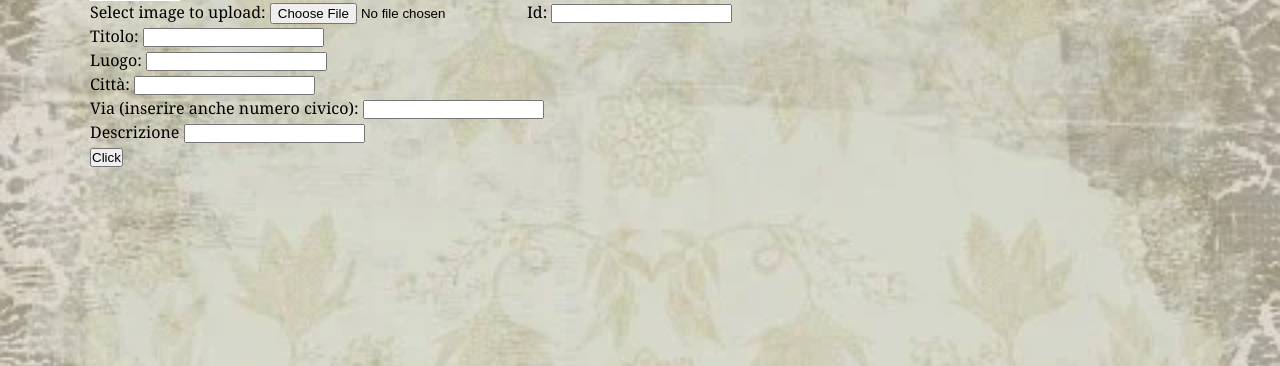
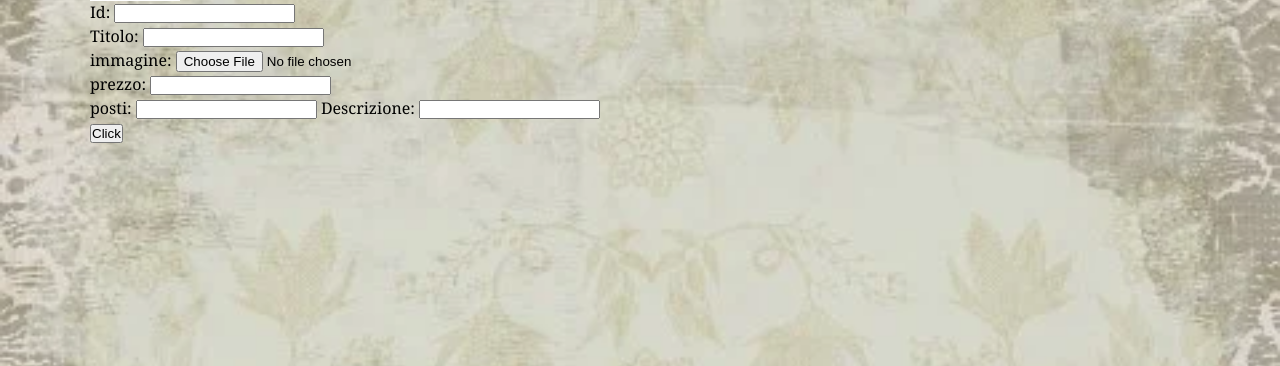
Before and after one commit to MarcelloPignata/OpenDay2020, a PHP site: page /Modifica.html in a window 1280 px wide. Shown: the part 80-446 px from the top of the page. Run offline with PHP 8.4, Linux system fonts and the light colour scheme.

Commit message:
Add files via upload
modifica per aggiunta immagine

```diff
--- a/Web/public_html/Modifica.html
+++ b/Web/public_html/Modifica.html
@@ -62,9 +62,6 @@
 
   <form Name="Dati" Method="post" Action= "prova.php" enctype="multipart/form-data" >
 
-    Select image to upload:
-
-      <input type="file" name="fileToUpload" id="fileToUpload">
 
 
 
@@ -80,25 +77,24 @@
 
        <br>
 
-       Luogo:
+       immagine:
 
-       <Input Name="luogo" Type ="Text">
+      <input type="file" name="fileToUpload" id="fileToUpload">
 
-       <br>
+      <br>
 
-       Città:
+      prezzo:
 
-       <Input Name="città" Type ="Text">
+      <Input Name="prezzo" Type ="Text">
 
-       <br>
+        <br>
 
-       Via (inserire anche numero civico):
+        posti:
 
-       <Input Name="via" Type ="Text">
+        <Input Name="posti" Type ="Text">
 
-       <br>
 
-       Descrizione
+       Descrizione:
 
        <Input Name="descrizione" Type ="Text">
 
```
Also changed, not shown: Web/public_html/prova.php (+3 -9 lines), Web/public_html/php.ini (line endings or trailing spaces), 2 other files.
